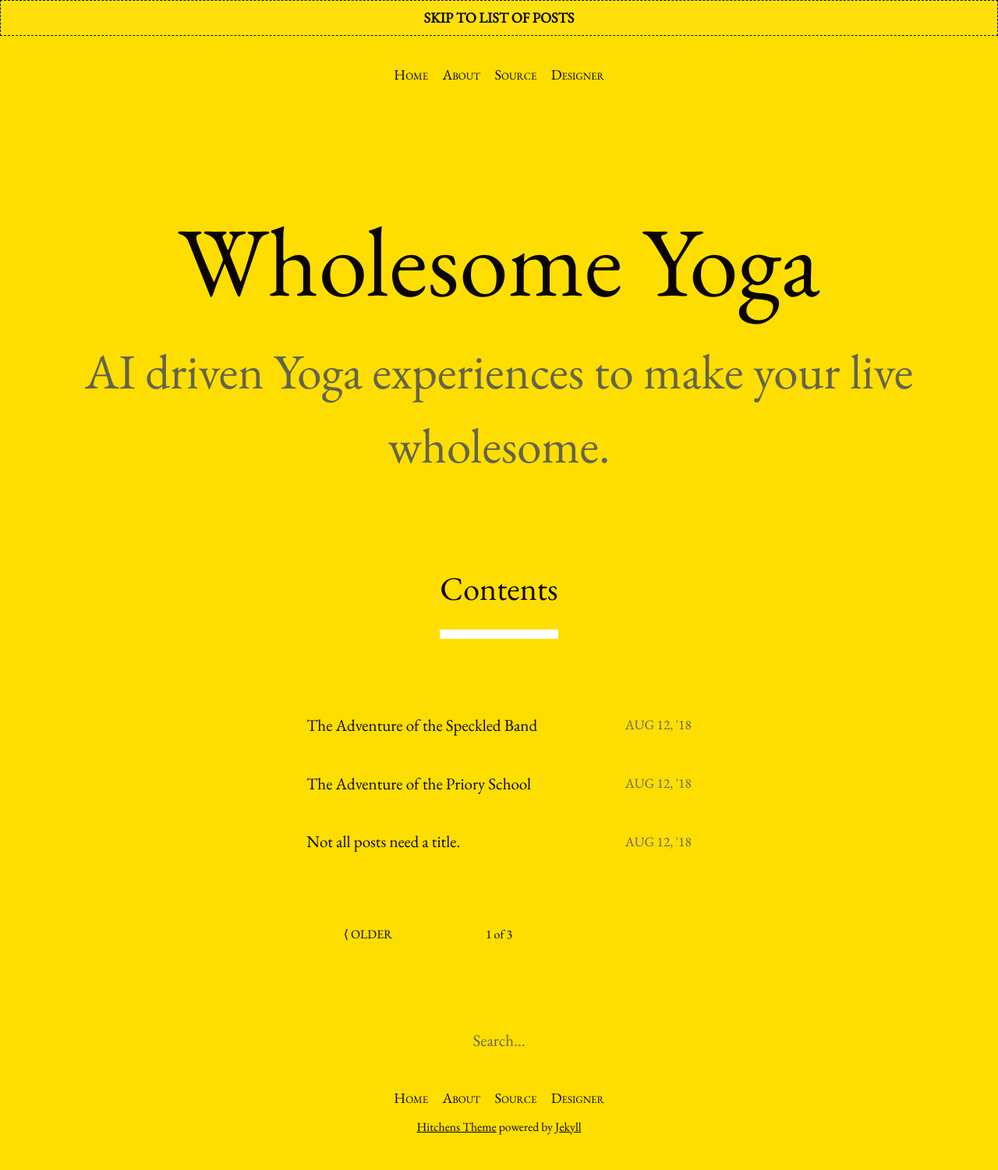
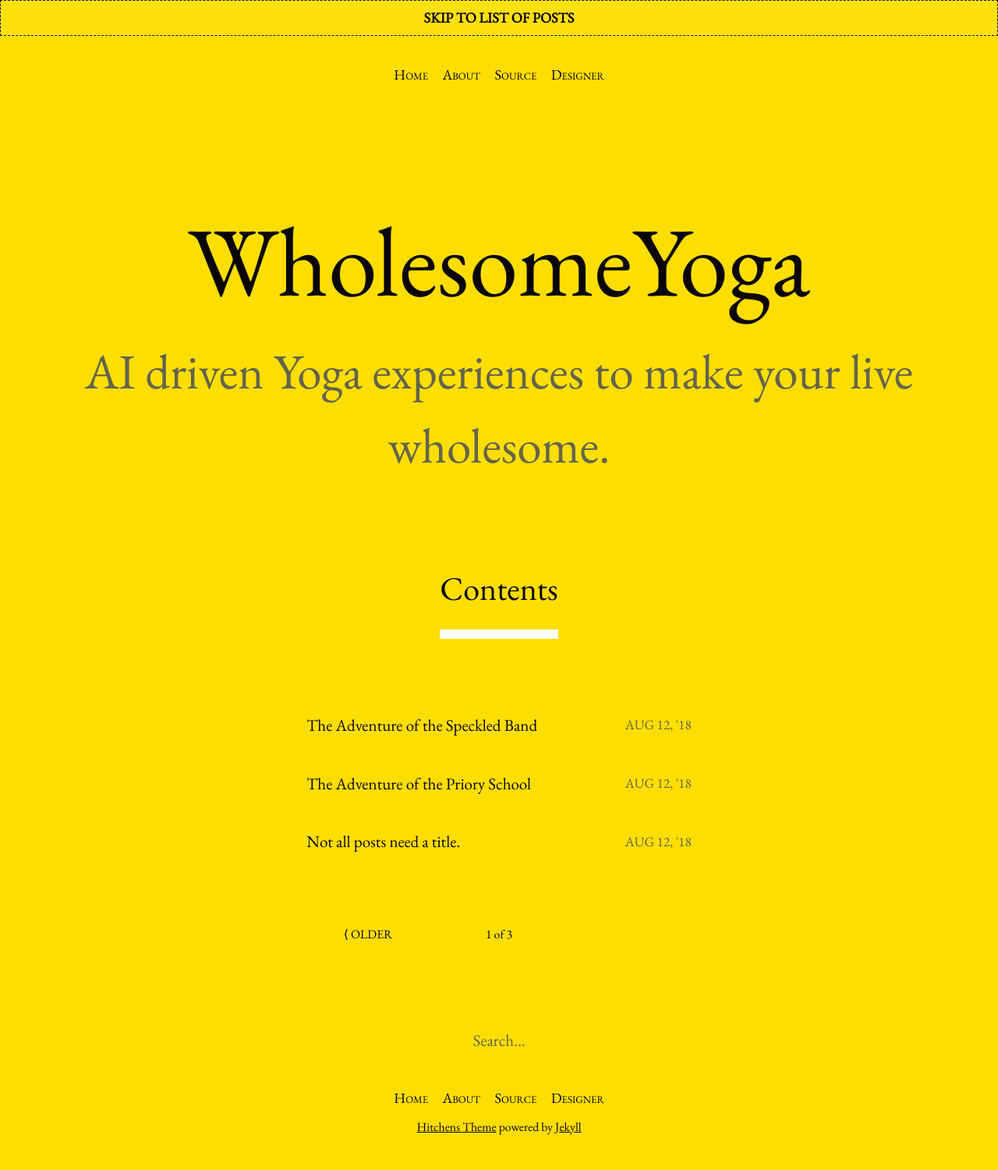
Before and after one commit to sampyash2/sampyash2.github.io, a Jekyll site: the page built from index.html, in a window 1280 px wide. Shown: the whole page at 78% size. Built offline with Jekyll 4.4.1, drawn with Linux system fonts in a browser that asks for light colours; the list of posts is cut into pages by our own code.

Commit message:
Update _config.yml undoing some changes

```diff
--- a/_config.yml
+++ b/_config.yml
@@ -13,15 +13,15 @@
 # you will see them accessed via {{ site.title }}, {{ site.email }}, and so on.
 # You can create any custom variable you would like, and they will be accessible
 # in the templates via {{ site.myvariable }}.
-title: Wholesome Yoga
+title: WholesomeYoga
 email: sampyash@wholesomeyoga.net
 description: >- # this means to ignore newlines until "baseurl:"
   AI driven Yoga experiences to make your live wholesome.
-baseurl: "/base" # the subpath of your site, e.g. /blog
+baseurl: "/hitchens" # the subpath of your site, e.g. /blog
 url: "https://sampanna2.github.io" # the base hostname & protocol for your site, e.g. http://example.com
 icon: /assets/images/icon-512.png
-# twitter_username: patdryburgh
-# github_username:  patdryburgh
+twitter_username: patdryburgh
+github_username:  patdryburgh
 
 # Build settings
 markdown: kramdown
```
